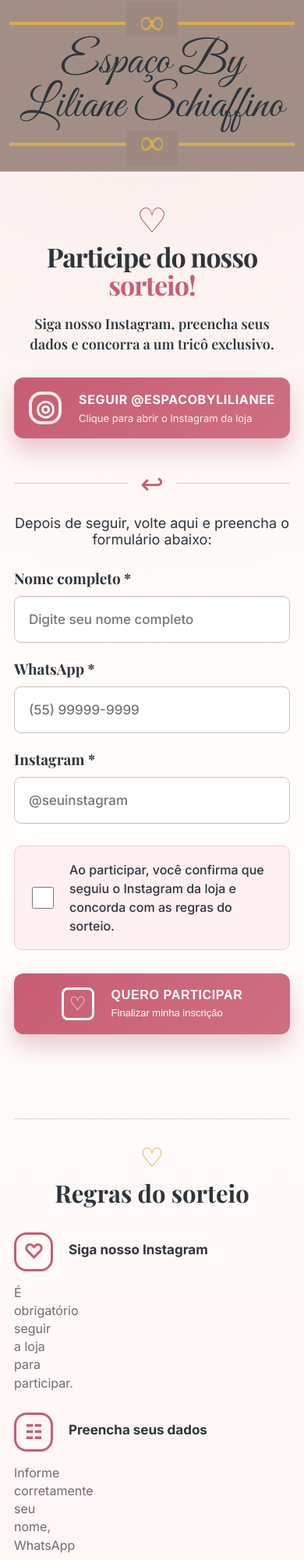
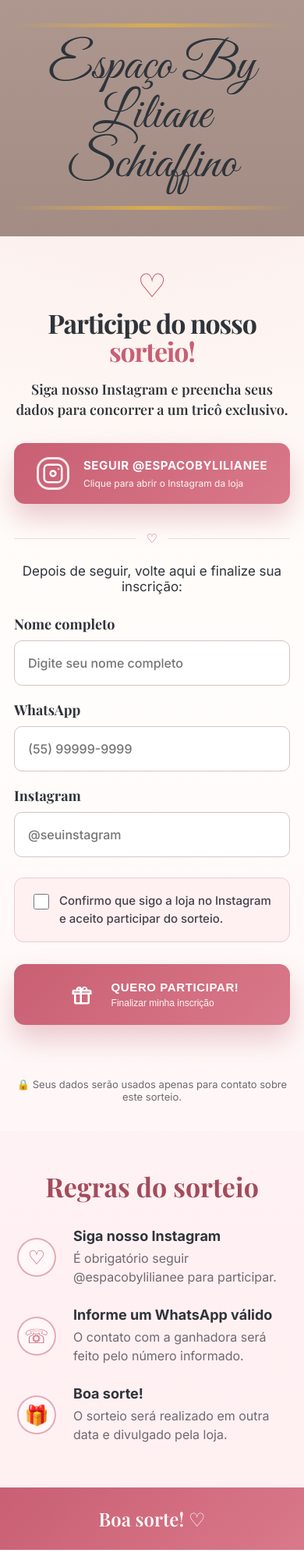
Before and after one commit to fabianofagundes05-hub/sorteio-espaco-liliane, a website: page index.html in a window 390 px wide. Shown: the top 2000 px of the page at 78% size. Drawn offline with nearby package versions, Linux system fonts and the light colour scheme.

Commit message:
Add files via upload

```diff
--- a/index.html
+++ b/index.html
@@ -9,68 +9,66 @@
 </head>
 <body>
   <main class="page">
-    <section class="top-brand">
-      <div class="ornament"></div>
-      <h2>Espaço By Liliane Schiaffino</h2>
-      <div class="ornament bottom"></div>
-    </section>
+    <header class="brand">
+      <div class="gold-line"></div>
+      <h1>Espaço By Liliane Schiaffino</h1>
+      <div class="gold-line"></div>
+    </header>
 
-    <section class="content">
+    <section class="hero">
       <div class="heart">♡</div>
 
-      <h1>Participe do nosso <span>sorteio!</span></h1>
+      <h2>Participe do nosso <span>sorteio!</span></h2>
 
       <p class="subtitle">
-        Siga nosso Instagram, preencha seus dados e concorra a um tricô exclusivo.
+        Siga nosso Instagram e preencha seus dados para concorrer a um tricô exclusivo.
       </p>
 
-      <a
-        class="instagram-button"
-        href="https://www.instagram.com/espacobylilianee/"
-        target="_blank"
-        rel="noopener"
-      >
-        <span class="insta-icon">◎</span>
+      <a class="instagram" href="https://www.instagram.com/espacobylilianee/" target="_blank" rel="noopener">
+        <span class="instagram-icon">
+          <svg viewBox="0 0 24 24" aria-hidden="true">
+            <path d="M7 2h10a5 5 0 0 1 5 5v10a5 5 0 0 1-5 5H7a5 5 0 0 1-5-5V7a5 5 0 0 1 5-5Zm0 2a3 3 0 0 0-3 3v10a3 3 0 0 0 3 3h10a3 3 0 0 0 3-3V7a3 3 0 0 0-3-3H7Zm5 4.3A3.7 3.7 0 1 1 12 15.7 3.7 3.7 0 0 1 12 8.3Zm0 2A1.7 1.7 0 1 0 12 13.7 1.7 1.7 0 0 0 12 10.3ZM17.7 6.6a.9.9 0 1 1-.9.9.9.9 0 0 1 .9-.9Z"/>
+          </svg>
+        </span>
         <span>
           <strong>Seguir @espacobylilianee</strong>
           <small>Clique para abrir o Instagram da loja</small>
         </span>
       </a>
 
-      <div class="divider"><span>↩</span></div>
+      <div class="divider"><span>♡</span></div>
 
-      <p class="instruction">
-        Depois de seguir, volte aqui e preencha o formulário abaixo:
-      </p>
+      <p class="instruction">Depois de seguir, volte aqui e finalize sua inscrição:</p>
 
       <form id="form-sorteio" class="form">
         <label>
-          Nome completo *
+          Nome completo
           <input type="text" name="nome" placeholder="Digite seu nome completo" required />
         </label>
 
         <label>
-          WhatsApp *
-          <input type="tel" name="whatsapp" placeholder="(55) 99999-9999" required />
+          WhatsApp
+          <input id="whatsapp" type="tel" name="whatsapp" placeholder="(55) 99999-9999" required />
         </label>
 
         <label>
-          Instagram *
+          Instagram
           <input type="text" name="instagram" placeholder="@seuinstagram" required />
         </label>
 
-        <label class="confirm-box">
+        <label class="check">
           <input type="checkbox" name="confirmouSeguir" required />
-          <span>
-            Ao participar, você confirma que seguiu o Instagram da loja
-            e concorda com as regras do sorteio.
-          </span>
+          <span>Confirmo que sigo a loja no Instagram e aceito participar do sorteio.</span>
         </label>
 
         <button id="submit-button" type="submit">
-          <span class="gift">♡</span>
+          <span class="gift-icon">
+            <svg viewBox="0 0 24 24" aria-hidden="true">
+              <path d="M20 7h-2.2A3 3 0 0 0 12 5.8 3 3 0 0 0 6.2 7H4a2 2 0 0 0-2 2v3h2v8a2 2 0 0 0 2 2h12a2 2 0 0 0 2-2v-8h2V9a2 2 0 0 0-2-2Zm-6-1a1 1 0 1 1 1 1h-2a1 1 0 0 1 1-1ZM9 6a1 1 0 0 1 1 1H8a1 1 0 0 1 1-1Zm1 14H6v-8h4v8Zm0-10H4V9h6v1Zm8 10h-6v-8h6v8Zm2-10h-8V9h8v1Z"/>
+            </svg>
+          </span>
           <span>
-            <strong>Quero participar</strong>
+            <strong>Quero participar!</strong>
             <small>Finalizar minha inscrição</small>
           </span>
         </button>
@@ -78,39 +76,52 @@
         <p id="mensagem" class="message"></p>
       </form>
 
+      <p class="secure">🔒 Seus dados serão usados apenas para contato sobre este sorteio.</p>
+    </section>
+
     <section class="rules">
-        <div class="section-title">
-          <span>♡</span>
       <h2>Regras do sorteio</h2>
-        </div>
 
       <div class="rules-grid">
         <article>
-            <div class="rule-icon">♡</div>
+          <span class="rule-icon">♡</span>
+          <div>
             <h3>Siga nosso Instagram</h3>
-            <p>É obrigatório seguir a loja para participar.</p>
+            <p>É obrigatório seguir @espacobylilianee para participar.</p>
+          </div>
         </article>
 
         <article>
-            <div class="rule-icon">☷</div>
-            <h3>Preencha seus dados</h3>
-            <p>Informe corretamente seu nome, WhatsApp e Instagram.</p>
+          <span class="rule-icon">☏</span>
+          <div>
+            <h3>Informe um WhatsApp válido</h3>
+            <p>O contato com a ganhadora será feito pelo número informado.</p>
+          </div>
         </article>
 
         <article>
-            <div class="rule-icon">♕</div>
-            <h3>Aguarde o resultado</h3>
-            <p>Entraremos em contato com a ganhadora pelo WhatsApp.</p>
+          <span class="rule-icon">🎁</span>
+          <div>
+            <h3>Boa sorte!</h3>
+            <p>O sorteio será realizado em outra data e divulgado pela loja.</p>
+          </div>
         </article>
       </div>
     </section>
 
     <footer>
-        <p>♡ Boa sorte!</p>
-        <small>Vamos amar ter você com a gente.</small>
+      <p>Boa sorte! ♡</p>
     </footer>
-    </section>
   </main>
+
+  <div id="modal" class="modal" aria-hidden="true">
+    <div class="modal-card">
+      <button id="modal-close" type="button" class="modal-close">×</button>
+      <div class="modal-heart">♡</div>
+      <h2>Inscrição realizada!</h2>
+      <p>Boa sorte! Entraremos em contato pelo WhatsApp caso você seja a ganhadora.</p>
+    </div>
+  </div>
 
   <script>
     const GOOGLE_SCRIPT_URL = "https://script.google.com/macros/s/AKfycbyTf-aBKYF0utu8WYrrFaO4RoNozCBAnsGOCuyrItsEA_TgkLvUqfkNsPb0HL-jNoQ/exec";
@@ -118,6 +129,9 @@
     const form = document.getElementById("form-sorteio");
     const mensagem = document.getElementById("mensagem");
     const button = document.getElementById("submit-button");
+    const whatsappInput = document.getElementById("whatsapp");
+    const modal = document.getElementById("modal");
+    const modalClose = document.getElementById("modal-close");
 
     function limparWhatsApp(valor) {
       return String(valor || "").replace(/\D/g, "");
@@ -126,6 +140,22 @@
     function normalizarInstagram(valor) {
       return String(valor || "").trim().replace(/^@/, "");
     }
+
+    function mascaraWhatsApp(valor) {
+      const numeros = limparWhatsApp(valor).slice(0, 11);
+      if (numeros.length <= 2) return numeros;
+      if (numeros.length <= 7) return `(${numeros.slice(0, 2)}) ${numeros.slice(2)}`;
+      return `(${numeros.slice(0, 2)}) ${numeros.slice(2, 7)}-${numeros.slice(7)}`;
+    }
+
+    whatsappInput.addEventListener("input", () => {
+      whatsappInput.value = mascaraWhatsApp(whatsappInput.value);
+    });
+
+    modalClose.addEventListener("click", () => {
+      modal.classList.remove("show");
+      modal.setAttribute("aria-hidden", "true");
+    });
 
     form.addEventListener("submit", async (event) => {
       event.preventDefault();
@@ -146,7 +176,7 @@
         return;
       }
 
-      if (payload.whatsapp.length < 10 || payload.whatsapp.length > 13) {
+      if (payload.whatsapp.length < 10 || payload.whatsapp.length > 11) {
         mensagem.textContent = "Informe um WhatsApp válido com DDD.";
         mensagem.className = "message error";
         return;
@@ -167,6 +197,9 @@
         mensagem.textContent = "Inscrição realizada com sucesso. Boa sorte!";
         mensagem.className = "message success";
         form.reset();
+
+        modal.classList.add("show");
+        modal.setAttribute("aria-hidden", "false");
       } catch (error) {
         mensagem.textContent = "Não foi possível enviar agora. Tente novamente.";
         mensagem.className = "message error";
--- a/package.json
+++ b/package.json
@@ -1,5 +1,5 @@
 {
-  "name": "sorteio-espaco-liliane-final",
+  "name": "sorteio-espaco-liliane-premium",
   "version": "1.0.0",
   "private": true
 }
--- a/style.css
+++ b/style.css
@@ -1,166 +1,158 @@
 @import url('https://fonts.googleapis.com/css2?family=Great+Vibes&family=Playfair+Display:wght@600;700&family=Inter:wght@400;500;700;800&display=swap');
 
-* { box-sizing: border-box; }
+* {
+  box-sizing: border-box;
+}
 
 :root {
-  --bg: #fff8f4;
-  --brand-bg: #9d8980;
-  --text: #2f343b;
-  --muted: #6f6b70;
-  --rose: #c85d73;
-  --rose-dark: #b64f66;
+  --rose: #c95f73;
+  --rose-dark: #a34c5c;
   --rose-soft: #fff0f2;
-  --gold: #d8ad4f;
-  --line: #ded0ca;
-  --success: #26734d;
+  --gold: #d7ac51;
+  --brand: #a38c83;
+  --text: #30343a;
+  --muted: #6f6970;
+  --line: #eadada;
+  --paper: #fffdfb;
+  --success: #27734d;
   --error: #b3261e;
 }
 
 body {
   margin: 0;
-  background:
-    radial-gradient(circle at top, rgba(200, 93, 115, 0.08), transparent 34%),
-    linear-gradient(180deg, #fff8f4 0%, #fffdfb 45%, #fff3f4 100%);
+  min-height: 100vh;
   color: var(--text);
   font-family: Inter, Arial, sans-serif;
+  background:
+    radial-gradient(circle at top, rgba(201, 95, 115, .10), transparent 35%),
+    linear-gradient(180deg, #fff7f2 0%, #fffdfb 45%, #fff0f2 100%);
 }
 
-.top-brand {
-  background:
-    linear-gradient(rgba(157, 137, 128, .95), rgba(157, 137, 128, .95)),
-    radial-gradient(circle, rgba(255,255,255,.18), transparent 55%);
-  padding: 34px 18px 38px;
-  text-align: center;
-  border-bottom: 1px solid rgba(216, 173, 79, .35);
+.page {
+  min-height: 100vh;
 }
 
-.top-brand h2 {
-  margin: 18px 0;
+.brand {
+  background: linear-gradient(180deg, #ad978e, var(--brand));
+  padding: 38px 18px 42px;
+  text-align: center;
+  overflow: hidden;
+}
+
+.gold-line {
+  width: min(100%, 980px);
+  height: 5px;
+  margin: 0 auto;
+  background: linear-gradient(90deg, transparent, var(--gold), transparent);
+}
+
+.brand h1 {
+  margin: 20px auto;
   color: #2f343b;
   font-family: 'Great Vibes', cursive;
-  font-size: clamp(52px, 10vw, 104px);
+  font-size: clamp(48px, 11vw, 102px);
   font-weight: 400;
   line-height: .95;
-  text-shadow: 0 1px 0 rgba(255,255,255,.14);
+  text-shadow: 0 1px 0 rgba(255,255,255,.12);
+  white-space: nowrap;
 }
 
-.ornament {
-  width: min(100%, 980px);
-  height: 10px;
+.hero {
+  width: min(100%, 760px);
   margin: 0 auto;
-  position: relative;
-  border-top: 6px solid var(--gold);
-}
-
-.ornament::before {
-  content: "∞";
-  position: absolute;
-  left: 50%;
-  top: -38px;
-  transform: translateX(-50%);
-  color: var(--gold);
-  background: var(--brand-bg);
-  padding: 0 28px;
-  font-family: 'Playfair Display', Georgia, serif;
-  font-size: 58px;
-  line-height: 1;
-}
-
-.ornament.bottom {
-  transform: rotate(180deg);
-}
-
-.content {
-  width: min(100%, 860px);
-  margin: 0 auto;
-  padding: 54px 22px 34px;
+  padding: 54px 22px 42px;
+  text-align: center;
 }
 
 .heart {
-  text-align: center;
   color: var(--rose);
-  font-size: 44px;
+  font-size: 42px;
   line-height: 1;
-  margin-bottom: 8px;
+  margin-bottom: 10px;
 }
 
-h1 {
+.hero h2 {
   margin: 0;
-  text-align: center;
   font-family: 'Playfair Display', Georgia, serif;
-  font-size: clamp(34px, 6vw, 54px);
+  font-size: clamp(34px, 6vw, 56px);
   line-height: 1.05;
-  letter-spacing: -0.03em;
+  letter-spacing: -0.035em;
 }
 
-h1 span { color: var(--rose); }
+.hero h2 span {
+  color: var(--rose);
+}
 
 .subtitle {
   max-width: 560px;
   margin: 18px auto 30px;
-  text-align: center;
   font-family: 'Playfair Display', Georgia, serif;
   font-size: clamp(18px, 3vw, 24px);
   line-height: 1.45;
 }
 
-.instagram-button {
-  width: min(100%, 560px);
+.instagram {
+  width: min(100%, 520px);
   min-height: 92px;
-  margin: 0 auto 40px;
-  padding: 18px 26px;
-  border-radius: 12px;
+  margin: 0 auto 34px;
+  padding: 18px 24px;
+  border-radius: 14px;
+  background: linear-gradient(135deg, var(--rose), #d97989);
+  color: white;
   text-decoration: none;
-  color: white;
-  background: linear-gradient(135deg, var(--rose), #cf6f82);
-  box-shadow: 0 16px 28px rgba(184, 77, 101, 0.28);
+  box-shadow: 0 18px 34px rgba(180, 76, 98, .28);
   display: flex;
+  justify-content: center;
   align-items: center;
-  justify-content: center;
-  gap: 22px;
-  transition: transform .18s ease, box-shadow .18s ease;
+  gap: 18px;
+  transition: .18s ease;
 }
 
-.instagram-button:hover {
+.instagram:hover {
   transform: translateY(-2px);
-  box-shadow: 0 20px 34px rgba(184, 77, 101, 0.34);
+  box-shadow: 0 22px 42px rgba(180, 76, 98, .36);
 }
 
-.insta-icon {
+.instagram-icon {
   width: 54px;
   height: 54px;
-  border: 4px solid rgba(255,255,255,0.88);
+  border: 3px solid rgba(255,255,255,.85);
   border-radius: 16px;
   display: grid;
   place-items: center;
-  font-size: 28px;
-  font-weight: 800;
+  flex: 0 0 auto;
 }
 
-.instagram-button strong {
-  display: block;
-  text-transform: uppercase;
-  letter-spacing: 0.04em;
-  font-size: 22px;
+.instagram-icon svg {
+  width: 33px;
+  height: 33px;
+  fill: white;
 }
 
-.instagram-button small {
+.instagram strong {
   display: block;
+  text-align: left;
+  text-transform: uppercase;
+  letter-spacing: .04em;
+  font-size: 19px;
+}
+
+.instagram small {
+  display: block;
+  text-align: left;
   margin-top: 6px;
-  font-size: 15px;
-  opacity: 0.92;
+  font-size: 14px;
+  opacity: .94;
 }
 
 .divider {
-  width: min(100%, 720px);
-  margin: 0 auto 22px;
   display: grid;
   grid-template-columns: 1fr auto 1fr;
-  gap: 16px;
+  gap: 14px;
   align-items: center;
   color: var(--rose);
-  font-size: 36px;
-  line-height: 1;
+  margin: 0 auto 22px;
+  max-width: 620px;
 }
 
 .divider::before,
@@ -172,239 +164,307 @@ h1 span { color: var(--rose); }
 
 .instruction {
   margin: 0 auto 26px;
-  text-align: center;
-  font-size: 18px;
+  font-size: 17px;
 }
 
 .form {
-  width: min(100%, 640px);
+  max-width: 560px;
   margin: 0 auto;
+  text-align: left;
 }
 
 label {
   display: grid;
-  gap: 10px;
-  margin-bottom: 20px;
+  gap: 9px;
+  margin-bottom: 19px;
   font-family: 'Playfair Display', Georgia, serif;
+  font-size: 18px;
   font-weight: 700;
-  font-size: 19px;
 }
 
 input {
   width: 100%;
-  min-height: 60px;
-  border: 1px solid #cdbfba;
-  border-radius: 9px;
-  padding: 0 18px;
-  background: #ffffff;
+  min-height: 58px;
+  border: 1px solid #d2c5c1;
+  border-radius: 10px;
+  padding: 0 17px;
+  background: white;
   color: var(--text);
-  font: 500 17px Inter, Arial, sans-serif;
+  font: 500 16px Inter, Arial, sans-serif;
 }
 
 input:focus {
-  outline: 3px solid rgba(200, 93, 115, 0.15);
+  outline: 3px solid rgba(201, 95, 115, .16);
   border-color: var(--rose);
 }
 
-.confirm-box {
-  grid-template-columns: 34px 1fr;
-  gap: 18px;
-  align-items: center;
-  margin: 28px 0 30px;
-  padding: 20px 24px;
+.check {
+  grid-template-columns: 24px 1fr;
+  gap: 13px;
+  align-items: start;
+  padding: 18px 20px;
+  margin: 26px 0 28px;
   border: 1px solid #efcbd2;
+  border-radius: 12px;
   background: var(--rose-soft);
-  border-radius: 10px;
   font-family: Inter, Arial, sans-serif;
-  font-size: 16px;
+  font-size: 15px;
   font-weight: 500;
+  color: #42424a;
   line-height: 1.5;
 }
 
-.confirm-box input {
-  width: 28px;
-  height: 28px;
+.check input {
+  width: 20px;
+  height: 20px;
   min-height: auto;
+  margin-top: 2px;
   accent-color: var(--rose);
 }
 
 button {
-  width: min(100%, 470px);
-  min-height: 88px;
+  width: min(100%, 430px);
+  min-height: 84px;
   margin: 0 auto;
-  padding: 18px 24px;
   border: none;
-  border-radius: 12px;
+  border-radius: 14px;
+  padding: 16px 22px;
+  background: linear-gradient(135deg, var(--rose), #d97989);
+  color: white;
+  box-shadow: 0 18px 34px rgba(180, 76, 98, .28);
+  display: flex;
+  justify-content: center;
+  align-items: center;
+  gap: 17px;
   cursor: pointer;
-  color: white;
-  background: linear-gradient(135deg, var(--rose), #cf6f82);
-  box-shadow: 0 16px 28px rgba(184, 77, 101, 0.28);
-  display: flex;
-  align-items: center;
-  justify-content: center;
-  gap: 22px;
+  transition: .18s ease;
+}
+
+button:hover {
+  transform: translateY(-2px);
 }
 
 button:disabled {
-  opacity: 0.65;
+  opacity: .65;
   cursor: not-allowed;
+  transform: none;
 }
 
-.gift {
+.gift-icon {
   width: 48px;
   height: 48px;
-  border: 3px solid white;
-  border-radius: 8px;
   display: grid;
   place-items: center;
-  font-size: 24px;
+}
+
+.gift-icon svg {
+  width: 42px;
+  height: 42px;
+  fill: white;
 }
 
 button strong {
   display: block;
   text-align: left;
   text-transform: uppercase;
-  letter-spacing: 0.04em;
-  font-size: 23px;
+  letter-spacing: .04em;
+  font-size: 20px;
 }
 
 button small {
   display: block;
-  margin-top: 6px;
   text-align: left;
-  font-size: 16px;
+  margin-top: 5px;
+  font-size: 14px;
   font-weight: 400;
+  opacity: .94;
 }
 
 .message {
-  min-height: 28px;
-  margin: 20px 0 0;
+  min-height: 26px;
+  margin: 18px 0 0;
   text-align: center;
   font-weight: 800;
-  font-size: 16px;
 }
 
-.success { color: var(--success); }
-.error { color: var(--error); }
+.success {
+  color: var(--success);
+}
+
+.error {
+  color: var(--error);
+}
+
+.secure {
+  margin: 24px 0 0;
+  color: var(--muted);
+  font-size: 13px;
+  text-align: center;
+}
 
 .rules {
-  margin: 60px auto 0;
-  padding-top: 28px;
-  border-top: 1px solid var(--line);
+  padding: 48px 22px 56px;
+  background: linear-gradient(180deg, rgba(255,240,242,.7), rgba(255,240,242,.95));
 }
 
-.section-title {
+.rules h2 {
+  margin: 0 0 30px;
   text-align: center;
-  margin-bottom: 30px;
-}
-
-.section-title span {
-  color: var(--gold);
+  font-family: 'Playfair Display', Georgia, serif;
   font-size: 34px;
-}
-
-.section-title h2 {
-  margin: 4px 0 0;
-  font-family: 'Playfair Display', Georgia, serif;
-  font-size: 31px;
+  color: var(--rose-dark);
 }
 
 .rules-grid {
+  width: min(100%, 760px);
+  margin: 0 auto;
   display: grid;
-  grid-template-columns: repeat(3, 1fr);
   gap: 26px;
 }
 
 .rules-grid article {
   display: grid;
-  grid-template-columns: 68px 1fr;
-  gap: 16px;
+  grid-template-columns: 64px 1fr;
+  gap: 18px;
   align-items: center;
 }
 
 .rule-icon {
-  width: 62px;
-  height: 62px;
-  border: 3px solid var(--rose);
-  border-radius: 20px;
+  width: 58px;
+  height: 58px;
+  border: 2px solid rgba(201, 95, 115, .5);
+  border-radius: 50%;
   display: grid;
   place-items: center;
   color: var(--rose);
-  font-size: 32px;
-  font-weight: 800;
+  background: rgba(255,255,255,.45);
+  font-size: 25px;
 }
 
 .rules-grid h3 {
   margin: 0 0 6px;
-  font-size: 17px;
+  font-size: 18px;
 }
 
 .rules-grid p {
   margin: 0;
   color: var(--muted);
-  line-height: 1.45;
+  line-height: 1.5;
 }
 
 footer {
-  margin: 42px auto 0;
-  padding-top: 26px;
-  border-top: 1px solid #ead9d9;
+  padding: 24px;
   text-align: center;
+  background: linear-gradient(135deg, var(--rose), #d97989);
+  color: white;
+  font-family: 'Playfair Display', Georgia, serif;
+  font-size: 24px;
 }
 
 footer p {
-  margin: 0 0 10px;
-  font-weight: 800;
+  margin: 0;
 }
 
-footer small {
-  font-size: 15px;
+.modal {
+  position: fixed;
+  inset: 0;
+  background: rgba(47,52,58,.48);
+  display: none;
+  place-items: center;
+  padding: 20px;
+  z-index: 10;
+}
+
+.modal.show {
+  display: grid;
+}
+
+.modal-card {
+  width: min(100%, 420px);
+  background: var(--paper);
+  border-radius: 22px;
+  padding: 34px 26px;
+  text-align: center;
+  position: relative;
+  box-shadow: 0 24px 70px rgba(0,0,0,.24);
+}
+
+.modal-close {
+  position: absolute;
+  top: 12px;
+  right: 14px;
+  min-height: 0;
+  width: 34px;
+  height: 34px;
+  padding: 0;
+  border-radius: 50%;
+  box-shadow: none;
+  background: #f4e6e7;
+  color: var(--rose-dark);
+  font-size: 24px;
+}
+
+.modal-close:hover {
+  transform: none;
+}
+
+.modal-heart {
+  color: var(--rose);
+  font-size: 44px;
+}
+
+.modal-card h2 {
+  margin: 8px 0 10px;
+  font-family: 'Playfair Display', Georgia, serif;
+  font-size: 32px;
+}
+
+.modal-card p {
+  color: var(--muted);
+  line-height: 1.55;
+  margin: 0;
 }
 
 @media (max-width: 700px) {
-  .top-brand {
-    padding: 28px 12px 32px;
+  .brand {
+    padding: 30px 12px 34px;
   }
 
-  .top-brand h2 {
-    font-size: clamp(42px, 15vw, 70px);
-    margin: 14px 0;
+  .brand h1 {
+    white-space: normal;
+    font-size: clamp(42px, 17vw, 72px);
   }
 
-  .ornament {
-    border-top-width: 4px;
+  .hero {
+    padding: 42px 18px 36px;
   }
 
-  .ornament::before {
-    top: -29px;
-    font-size: 44px;
-    padding: 0 18px;
+  .instagram,
+  button {
+    min-height: 78px;
+    padding: 15px 17px;
   }
 
-  .content {
-    padding: 40px 18px 30px;
-  }
-
-  .instagram-button, button {
-    min-height: 78px;
-    padding: 15px 18px;
-  }
-
-  .insta-icon, .gift {
+  .instagram-icon,
+  .gift-icon {
     width: 42px;
     height: 42px;
   }
 
-  .instagram-button strong, button strong {
-    font-size: 16px;
+  .instagram-icon svg,
+  .gift-icon svg {
+    width: 30px;
+    height: 30px;
   }
 
-  .instagram-button small, button small {
-    font-size: 13px;
+  .instagram strong,
+  button strong {
+    font-size: 15px;
   }
 
-  .rules-grid {
-    grid-template-columns: 1fr;
+  .instagram small,
+  button small {
+    font-size: 12px;
   }
 
   .rules-grid article {
@@ -414,11 +474,5 @@ footer small {
   .rule-icon {
     width: 50px;
     height: 50px;
-    font-size: 25px;
-    border-radius: 16px;
-  }
-
-  .confirm-box {
-    padding: 18px;
   }
 }
```
Also changed, not shown: README.md. Lines whose indentation alone changed are shown as unchanged.
